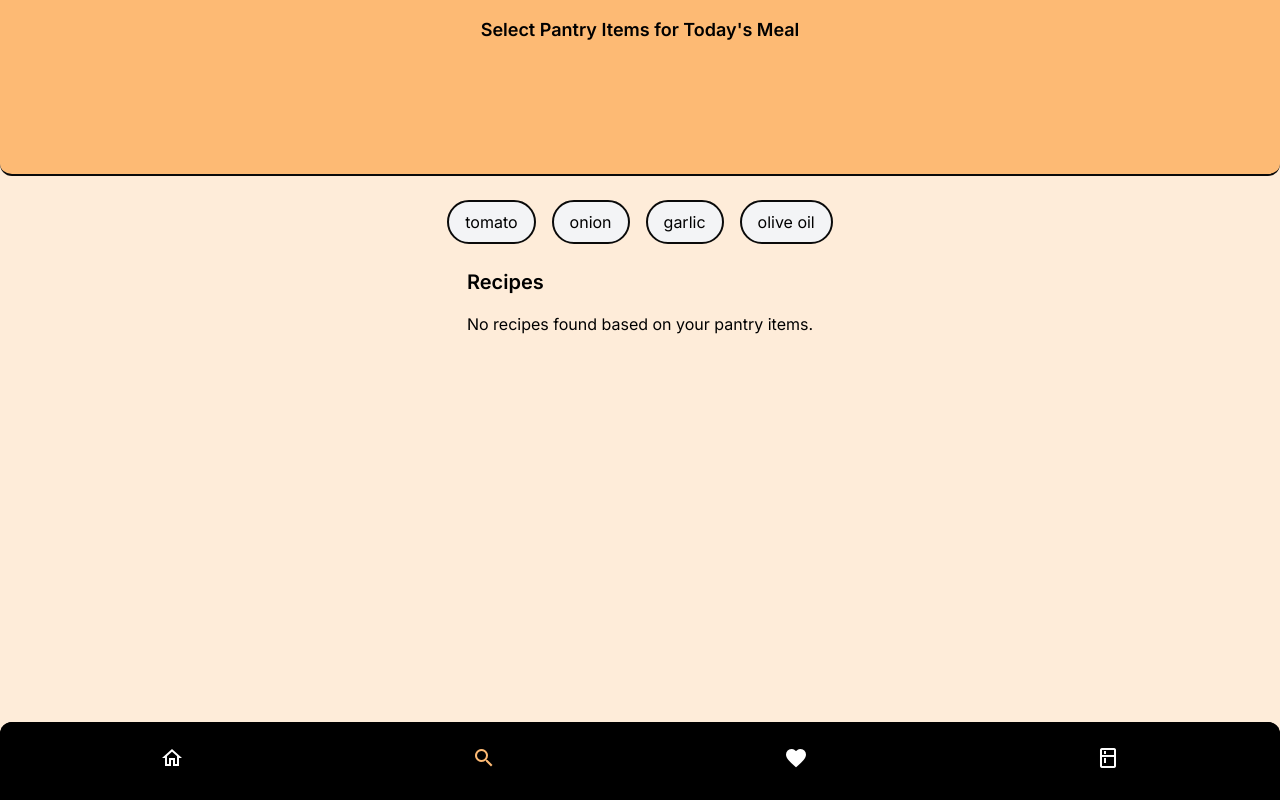
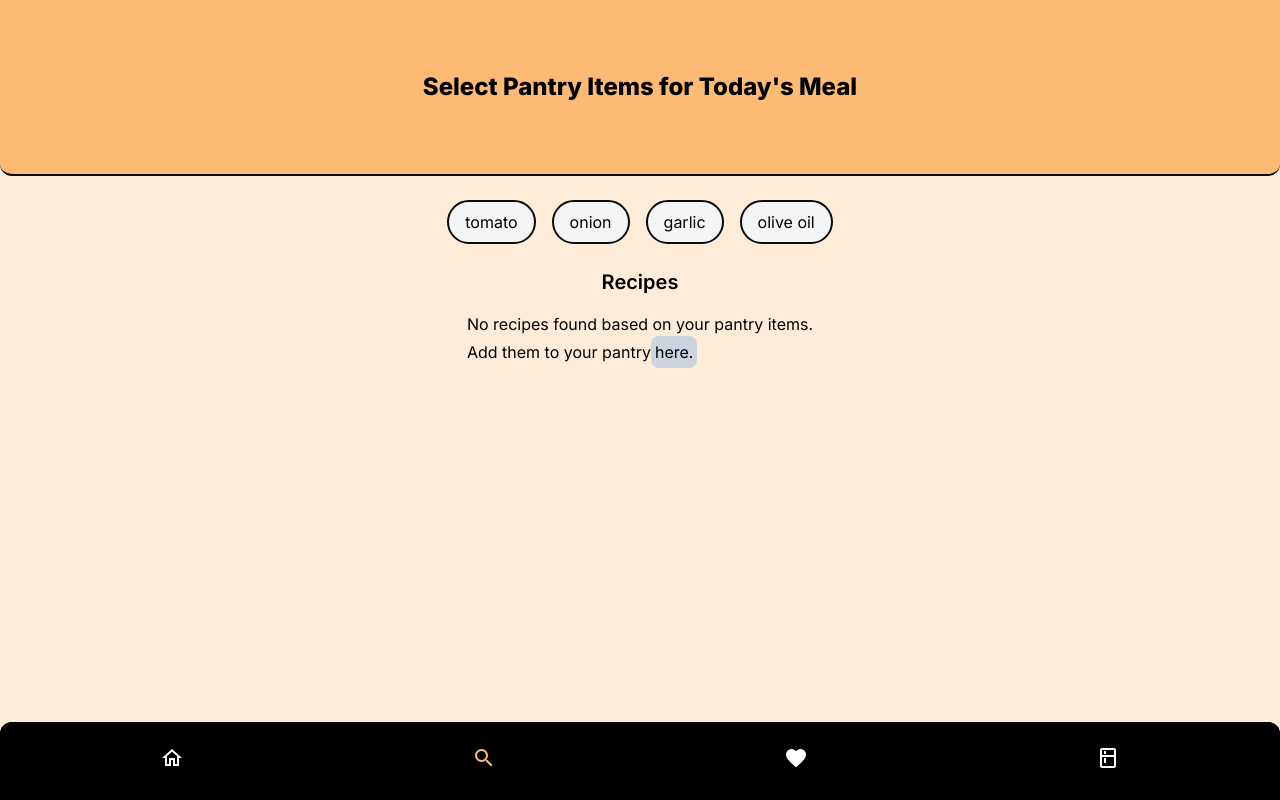
Before and after one commit to claudiooleite/pantrypall, a Next.js app: page /search in a window 1280 px wide. Built offline with nearby package versions, Linux system fonts and the light colour scheme.

Commit message:
styled for bigger screens

```diff
--- a/src/app/components/ingredientsForm.js
+++ b/src/app/components/ingredientsForm.js
@@ -15,8 +15,8 @@ function IngredientForm({ onAddIngredient }) {
   return (
     <form
       onSubmit={handleSubmit}
-      className="bg-orange-300 w-full h-44 p-4 flex flex-col items-center border-b-2 border-b-neutral-950 rounded-b-xl">
-      <h1 className="text-lg font-semibold">
+      className="bg-orange-300 w-full h-44 p-4 flex justify-center flex-col items-center border-b-2 border-b-neutral-950 rounded-b-xl">
+      <h1 className="text-2xl font-extrabold">
         What do you have in your pantry?
       </h1>
       <div className="relative mt-4 flex items-center">
--- a/src/app/components/ingredientsInfo.js
+++ b/src/app/components/ingredientsInfo.js
@@ -5,7 +5,7 @@ function IngredientsInfo({ ingredients, onRemove }) {
 
   return (
     <div>
-      <h1 className="text-xl font-semibold my-4">Ingredients</h1>
+      <h1 className="text-xl font-semibold my-4 text-center">Ingredients</h1>
       <ul className="flex flex-wrap gap-4">
         {ingredients.map((ingredient) => (
           <li
--- a/src/app/components/recipeCard/recipeCard.js
+++ b/src/app/components/recipeCard/recipeCard.js
@@ -4,8 +4,8 @@ import Image from 'next/image';
 const RecipeCard = ({ id, image, label, mealType, calories }) => {
   return (
     <Link href={`/recipe/${id}`}>
-      <div className="m-2 p-2 rounded-lg w-72 flex flex-col items-center cursor-pointer">
-        <div className="relative w-full h-40 border-2 border-neutral-950 rounded-lg overflow-hidden">
+      <div className="m-2 p-2 rounded-lg w-72 md:w-80 lg:w-96 flex flex-col items-center cursor-pointer">
+        <div className="relative w-full h-40 md:h-48 lg:h-56 border-2 border-neutral-950 rounded-lg overflow-hidden">
           <Image
             src={image}
             alt={label}
--- a/src/app/components/recipes.js
+++ b/src/app/components/recipes.js
@@ -1,6 +1,7 @@
 import axios from "axios";
 import { useEffect, useState, useMemo } from "react";
 import RecipeCard from "./recipeCard/RecipeCard";
+import { useRouter } from 'next/navigation';
 
 // API credentials
 const KEY = "974f7f2b0bd545bbbd319a94fac1a359";
@@ -10,6 +11,7 @@ const URL = "https://api.edamam.com/api/recipes/v2";
 function Recipes({ pantry }) {
   const [recipes, setRecipes] = useState([]);
   const [error, setError] = useState(null);
+  const router = useRouter();
 
   // Memoize pantry items
   const pantryItems = useMemo(
@@ -37,13 +39,26 @@ function Recipes({ pantry }) {
       setError("Failed to load recipes.");
     }
   };
+  const handleClick = () => {
+    router.push('/pantry'); // Navigates to the /pantry page
+  };
 
   return (
-    <div className="flex-1 pb-20"> {/* Adjust the padding-bottom here */}
-      <h1 className="text-xl font-semibold my-4">Recipes</h1>
+    <div className="flex-1 pb-20">
+      <h1 className="text-xl font-semibold my-4  text-center">Recipes</h1>
       {error && <p className="text-red-500">{error}</p>}
       {recipes.length === 0 && !error ? (
-        <p>No recipes found based on your pantry items.</p>
+        <>
+          <p>No recipes found based on your pantry items.</p>
+          <p>
+            Add them to your pantry
+            <span>
+              <button onClick={handleClick} className="bg-slate-300 rounded-lg p-1 hover:bg-orange-400">
+                here.
+              </button>
+            </span>
+          </p>
+        </>
       ) : (
         <ul className="flex flex-wrap justify-center">
           {recipes.slice(0, 4).map((recipe) => (
--- a/src/app/favorites/page.js
+++ b/src/app/favorites/page.js
@@ -39,8 +39,8 @@ const Favorites = () => {
 
   return (
     <>
-      <div className="bg-orange-300 w-full h-44 p-4 flex flex-col items-center border-b-2 border-b-neutral-950 rounded-b-xl">
-        <h1 className="text-lg font-semibold mb-4">Select a Diet Label</h1>
+      <div className="bg-orange-300 w-full h-44 p-4 flex flex-col justify-center items-center border-b-2 border-b-neutral-950 rounded-b-xl">
+        <h1 className="text-2xl font-extrabold">Select a Diet Label</h1>
         <div className="flex flex-wrap justify-center mb-4">
           {dietLabels.map((item) => (
             <button
@@ -48,7 +48,7 @@ const Favorites = () => {
               onClick={() => handleSelectLabel(item.value)}
               className={`m-2 px-4 py-2 border-2 border-neutral-950 rounded-full ${
                 selectedLabel === item.value
-                  ? "bg-green-500 text-white"
+                  ? "bg-orange-600 text-black"
                   : "bg-gray-100 text-black"
               }`}>
               {item.name}
@@ -57,7 +57,7 @@ const Favorites = () => {
         </div>
       </div>
       <div className="w-full pb-20">
-        <h2 className="text-lg font-semibold mb-4">Recipes</h2>
+        <h2 className="text-xl font-semibold my-4 text-center">Recipes</h2>
         <div className="flex flex-wrap justify-center">
           {recipes.slice(0, 4).map((recipe, index) => (
             <RecipeCard
--- a/src/app/page.js
+++ b/src/app/page.js
@@ -47,7 +47,7 @@ export default function Home() {
           Recommended Meals for Today
         </h2>
         <div className="flex flex-wrap justify-center mb-16">
-          {recipes.slice(0, 4).map((recipe, index) => (
+          {recipes.slice(0, 8).map((recipe, index) => (
             <RecipeCard
               key={index}
               image={recipe.recipe.image}
--- a/src/app/recipe/[id]/page.js
+++ b/src/app/recipe/[id]/page.js
@@ -80,7 +80,7 @@ const RecipeDetailPage = ({ params }) => {
               href={recipe.url} // Use the instructions URL
               target="_blank" // Open in a new tab
               rel="noopener noreferrer" // Security measure for external links
-              className="inline-block my-2 px-4 py-2 bg-orange-300 rounded-md hover:bg-blue-600">
+              className="inline-block my-2 px-4 py-2 bg-orange-300 rounded-md hover:bg-orange-600">
               View Full Instructions
             </a>
           ) : (
@@ -91,10 +91,18 @@ const RecipeDetailPage = ({ params }) => {
             Nutritional Information:
           </h2>
           <ul className="text-sm text-gray-700 mb-4">
-            <li className="border-b-2 border-b-zinc-600">Calories: {calories} kcal</li>
-            <li className="border-b-2 border-b-zinc-600">Protein: {protein || "N/A"} g</li>
-            <li className="border-b-2 border-b-zinc-600">Fat: {fat || "N/A"} g</li>
-            <li className="border-b-2 border-b-zinc-600">Carbs: {carbs || "N/A"} g</li>
+            <li className="border-b-2 border-b-zinc-600">
+              Calories: {calories} kcal
+            </li>
+            <li className="border-b-2 border-b-zinc-600">
+              Protein: {protein || "N/A"} g
+            </li>
+            <li className="border-b-2 border-b-zinc-600">
+              Fat: {fat || "N/A"} g
+            </li>
+            <li className="border-b-2 border-b-zinc-600">
+              Carbs: {carbs || "N/A"} g
+            </li>
           </ul>
         </div>
       </div>
--- a/src/app/search/page.js
+++ b/src/app/search/page.js
@@ -22,8 +22,8 @@ export default function Search() {
 
   return (
     <main className="flex min-h-screen flex-col items-center">
-      <div className="bg-orange-300 w-full h-44 p-4 flex flex-col items-center border-b-2 border-b-neutral-950 rounded-b-xl">
-        <h1 className="text-lg font-semibold">
+      <div className="bg-orange-300 w-full h-44 p-4 flex flex-col justify-center items-center border-b-2 border-b-neutral-950 rounded-b-xl">
+        <h1 className="text-2xl font-extrabold">
           Select Pantry Items for Today's Meal
         </h1>
       </div>
@@ -34,7 +34,7 @@ export default function Search() {
             onClick={() => toggleItem(item.id)}
             className={`m-2 px-4 py-2 border-2 border-neutral-950 rounded-full ${
               activeItems.includes(item.id)
-                ? "bg-green-500 text-white"
+                ? "bg-orange-600 text-black"
                 : "bg-gray-100 text-black"
             }`}>
             {item.name}
```
